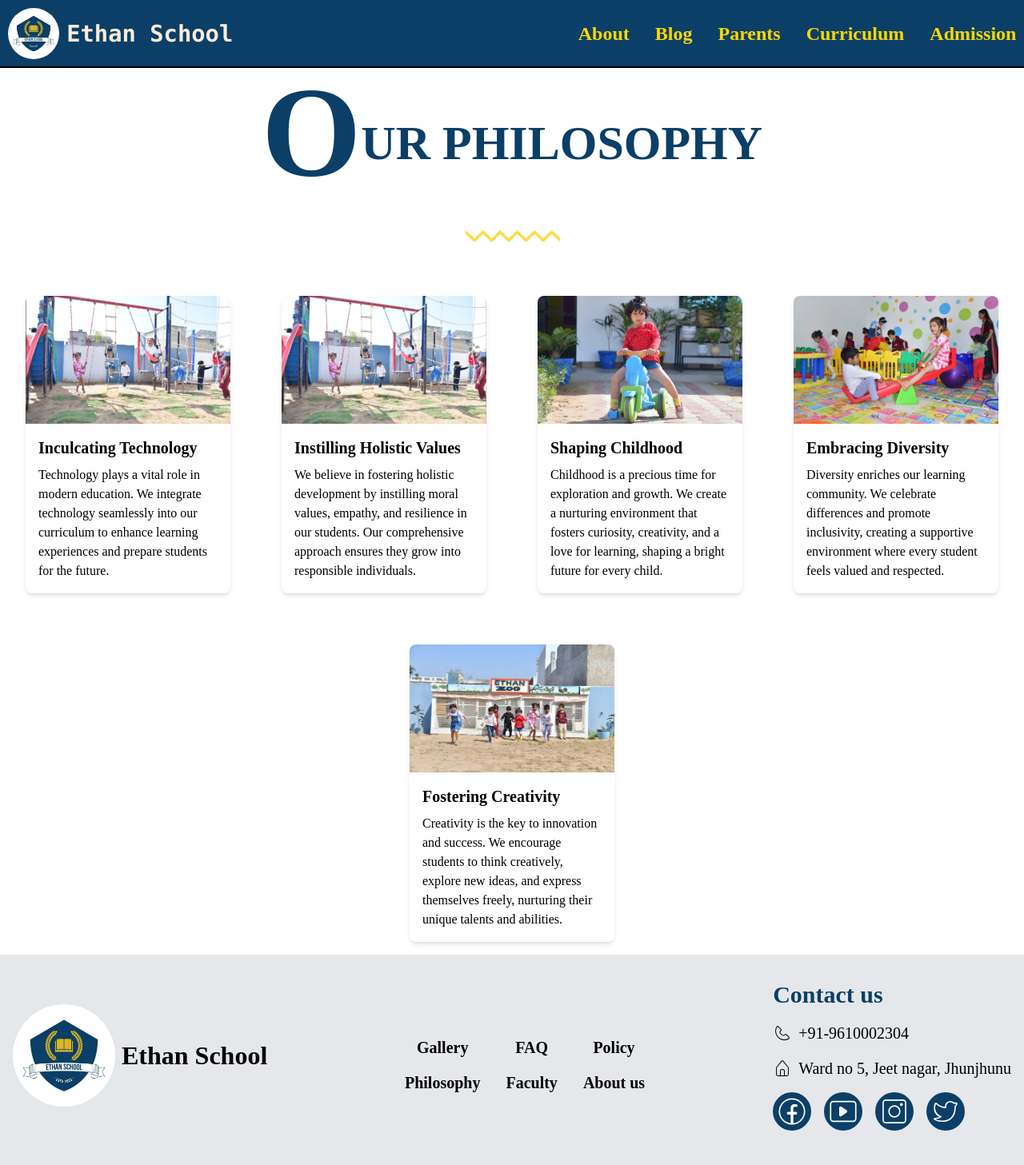
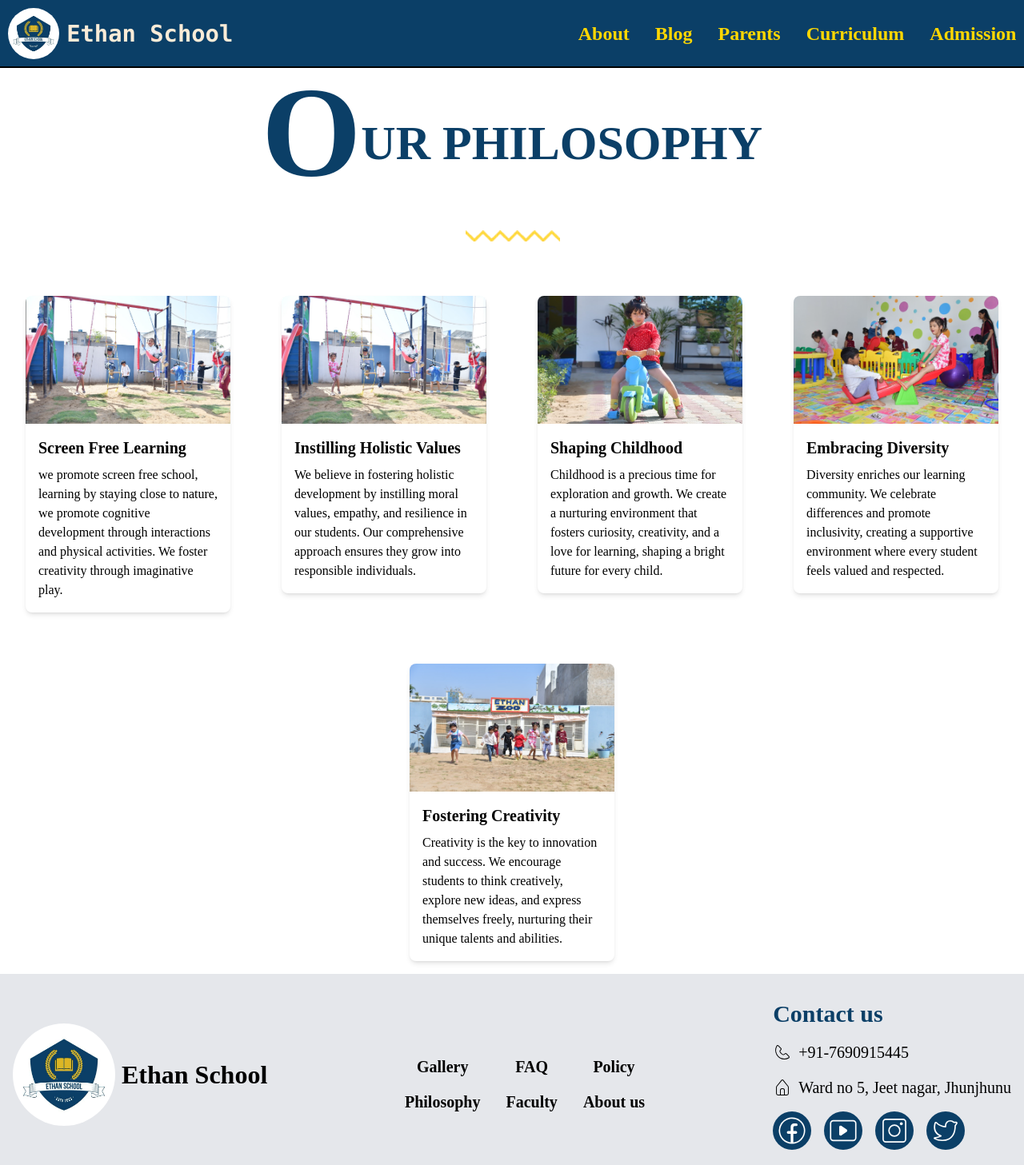
Before and after one commit to DualNature-Org/ethan, a React (Create React App) app: page /philosophy in a window 1280 px wide. Shown: the top 1457 px of the page at 80% size. Built offline with nearby package versions, Linux system fonts and the light colour scheme; a web font is replaced by a local one.

Commit message:
final website

```diff
--- a/src/components/Facultysection.jsx
+++ b/src/components/Facultysection.jsx
@@ -22,6 +22,7 @@ const FacultySection = () => {
   const facultyMembers = [
     { id: 1, name: "Natasha Ma'am", role: 'Math Teacher', about: 'She is an enthusiastic and lively teacher who constantly looks to evolve and improve upon her teaching methodology. Her learning is fused with fun, music, art, and play. Children not only learn faster, but remember it for life.', link: 'https://i.postimg.cc/Y9sjCdfH/Natasha-ma-am.jpg' },
     { id: 2, name: "Aavanj Ma'am", role: 'Science Teacher', about: 'She, very patiently, brings out the best in each child, imaginatively filling fun, hope, and self-belief in the lives of children who may sometimes be lost or unable to cope with the rest.', link: 'https://i.postimg.cc/yxjQRSxs/Aavanj-ma-am.jpg' },
+    { id: 2, name: "Vishak Sir", role: 'English Teacher', about: 'He is a passionate educator who instills a love for English in his students through engaging storytelling and thought-provoking discussions. With his dynamic teaching style, he encourages critical thinking and fosters a deeper understanding of the past.', link: 'https://ibb.co/7YcSMvq' },
     // Add more faculty members as needed
   ];
   const principal = {
--- a/src/components/Philosophysection.jsx
+++ b/src/components/Philosophysection.jsx
@@ -11,8 +11,8 @@ const dummyData = [
   {
     id: 1,
     image: philosophy1,
-    title: "Inculcating Technology",
-    description: "Technology plays a vital role in modern education. We integrate technology seamlessly into our curriculum to enhance learning experiences and prepare students for the future."
+    title: "Screen Free Learning",
+    description: "we promote screen free school, learning by staying close to nature, we promote cognitive development through interactions and physical activities. We foster creativity through imaginative play."
   },
   {
     id: 2,
--- a/src/components/footer.jsx
+++ b/src/components/footer.jsx
@@ -55,12 +55,12 @@ function Footer() {
 
                     <div className='md:ml-12'>
                         <h1 className='text-2xl font-semibold mb-4 text-[#0B3F67] md:text-3xl'>Contact us</h1>
-                        <p className='text-xl font-medium flex items-center mb-4'><CiPhone className='w-6 h-6 mr-2' />+91-9610002304</p>
+                        <p className='text-xl font-medium flex items-center mb-4'><CiPhone className='w-6 h-6 mr-2' />+91-7690915445</p>
                         <p className='text-xl font-medium flex items-center mb-4'><CiHome className='w-6 h-6 mr-2' /> Ward no 5, Jeet nagar, Jhunjhunu</p>
                         <div className='flex justify-start items-center flex-wrap'>
-                            <CiFacebook className='w-12 h-12 md:w-[3rem] md:h-[3rem] p-1 rounded-full bg-[#0B3F67] text-white mr-4 hover:animate-bounce' />
+                            <a href="https://www.facebook.com/profile.php?id=61555879480303&mibextid=LQQJ4d"><CiFacebook className='w-12 h-12 md:w-[3rem] md:h-[3rem] p-1 rounded-full bg-[#0B3F67] text-white mr-4 hover:animate-bounce' /></a>
                             <CiYoutube className='w-12 h-12 md:w-[3rem] md:h-[3rem] p-1 rounded-full bg-[#0B3F67] text-white mr-4 hover:animate-bounce' />
-                            <CiInstagram className='w-12 h-12 md:w-[3rem] md:h-[3rem] p-1 rounded-full bg-[#0B3F67] text-white hover:animate-bounce' />
+                            <a href="https://www.instagram.com/ethaneducation.9?igsh=MWxsaTFnZnVyejM0cQ%3D%3D&utm_source=qr"><CiInstagram className='w-12 h-12 md:w-[3rem] md:h-[3rem] p-1 rounded-full bg-[#0B3F67] text-white hover:animate-bounce' /></a>
                             <CiTwitter className='w-12 h-12 md:w-[3rem] md:h-[3rem] p-1 rounded-full bg-[#0B3F67] text-white ml-4 hover:animate-bounce' />
                         </div>
                     </div>
--- a/src/pages/Addmission.jsx
+++ b/src/pages/Addmission.jsx
@@ -32,7 +32,7 @@ function Admission() {
       <div className='w-screen h-[22rem]  bg-Adbanner bg-cover md:h-[30rem]  flex justify-center items-center lg:h-[33rem] md:w-full'>
         <div className=' bg-slate-300  bg-opacity-85 p-3'>
           <h1 className='text-4xl mb-2 font-bold md:font-bold md:text-8xl text-center text-blue-600'>Admissions Open</h1>
-          <h1 className='text-4xl  md:font-bold md:text-8xl text-center text-white'>2023-2024</h1>
+          <h1 className='text-4xl  md:font-bold md:text-8xl text-center text-white'>2024-2025</h1>
         </div>
 
       </div>
```
